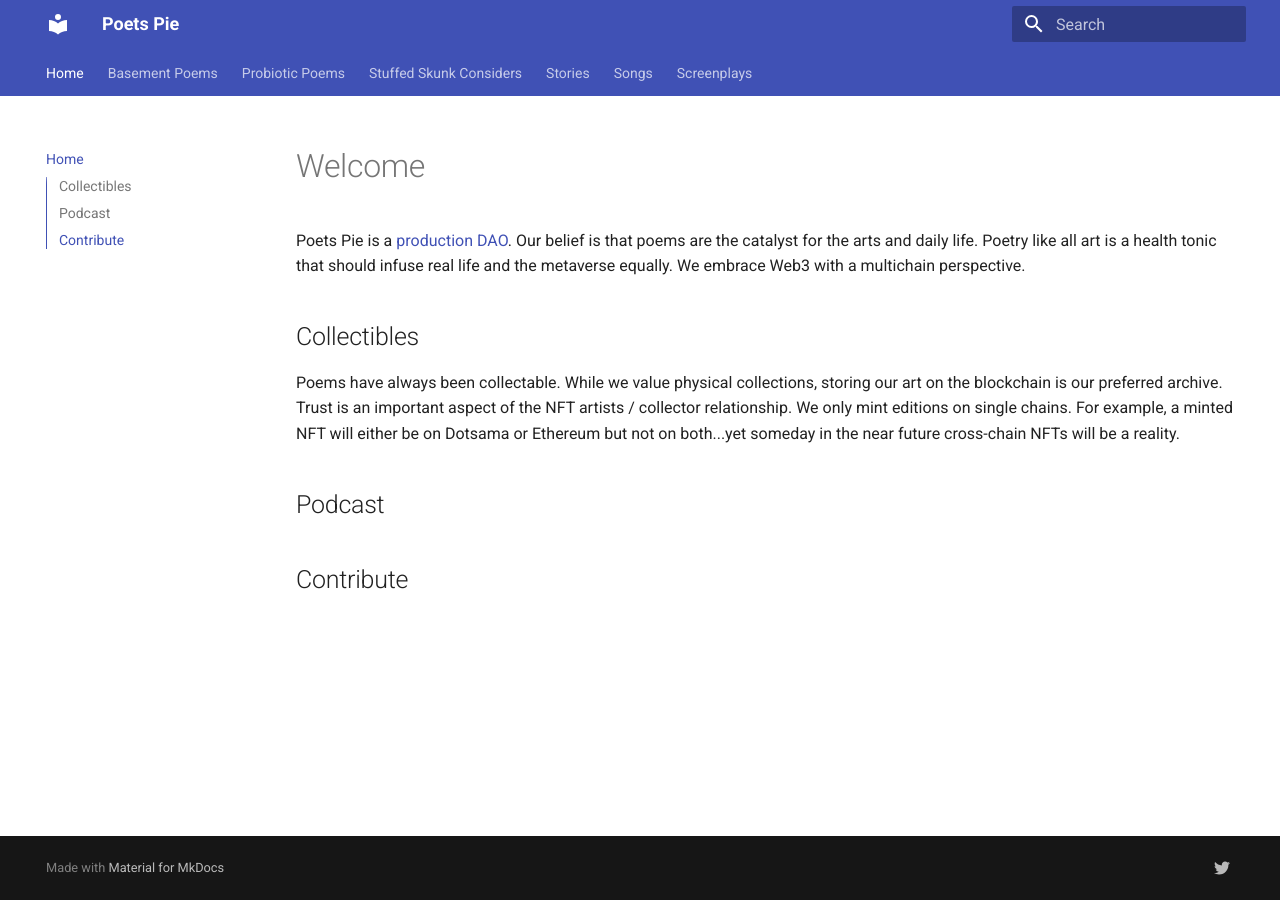
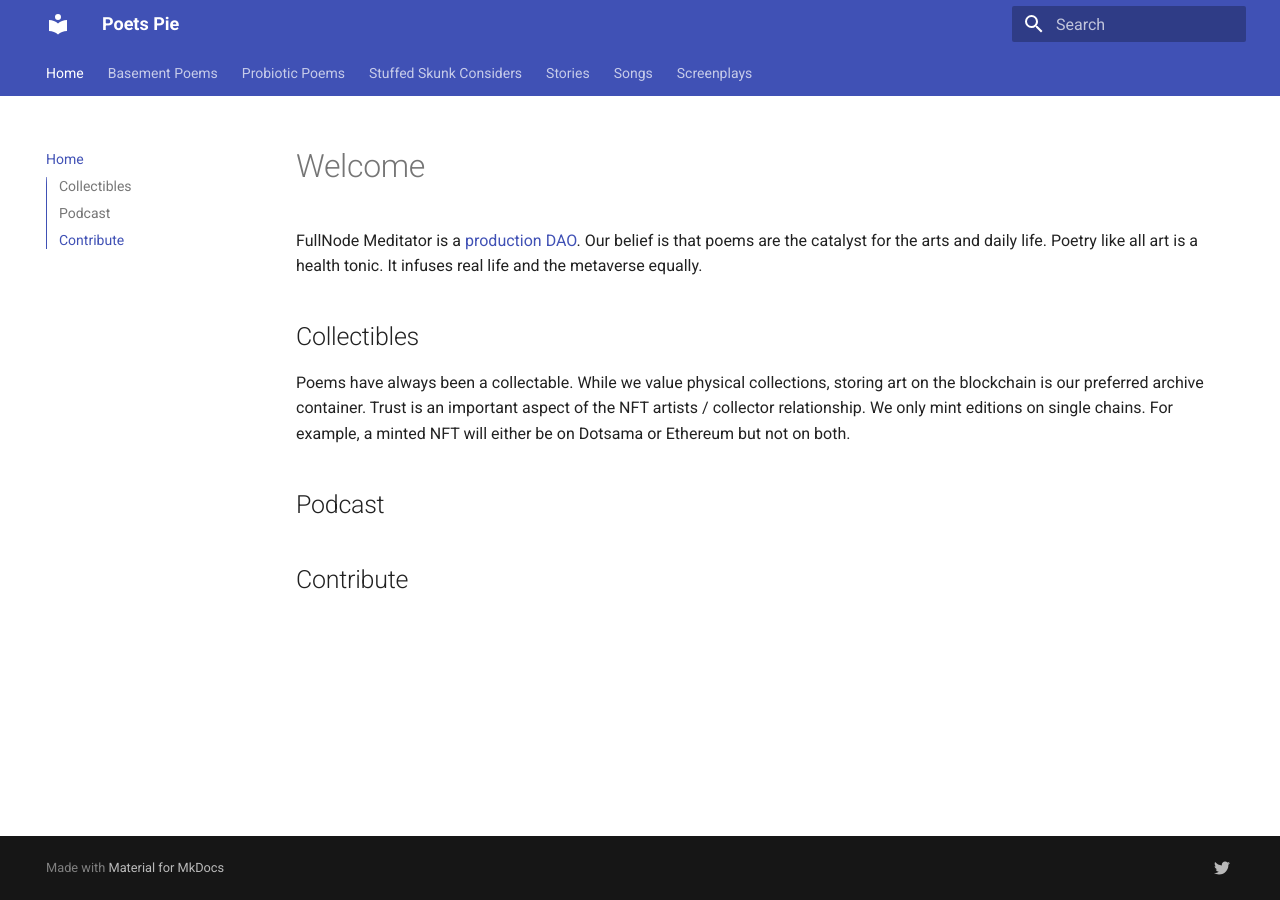
Before and after one commit to FullNodeMeditator/poetspie, an MkDocs documentation site: the page built from docs/index.md, in a window 1280 px wide. Built offline with MkDocs 1.6.1 and Material for MkDocs 9.7.7, drawn with Linux system fonts in a browser that asks for light colours.

Commit message:
Update index.md

```diff
--- a/docs/index.md
+++ b/docs/index.md
@@ -1,11 +1,11 @@
 # Welcome
 
-Poets Pie is a [production DAO](https://en.wikipedia.org/wiki/Decentralized_autonomous_organization).  Our belief is that poems are the catalyst for the arts and daily life.  Poetry like all art is a health tonic that should infuse real life and the metaverse equally.  We embrace Web3 with a multichain perspective.
+FullNode Meditator is a [production DAO](https://en.wikipedia.org/wiki/Decentralized_autonomous_organization).  Our belief is that poems are the catalyst for the arts and daily life.  Poetry like all art is a health tonic. It infuses real life and the metaverse equally.
 
 
 ## Collectibles
 
-Poems have always been collectable.  While we value physical collections, storing our art on the blockchain is our preferred archive.  Trust is an important aspect of the NFT artists / collector relationship.  We only mint editions on single chains.  For example, a minted NFT will either be on Dotsama or Ethereum but not on both...yet someday in the near future cross-chain NFTs will be a reality.
+Poems have always been a collectable.  While we value physical collections, storing art on the blockchain is our preferred archive container.  Trust is an important aspect of the NFT artists / collector relationship.  We only mint editions on single chains.  For example, a minted NFT will either be on Dotsama or Ethereum but not on both.
 
 ## Podcast
 
```
